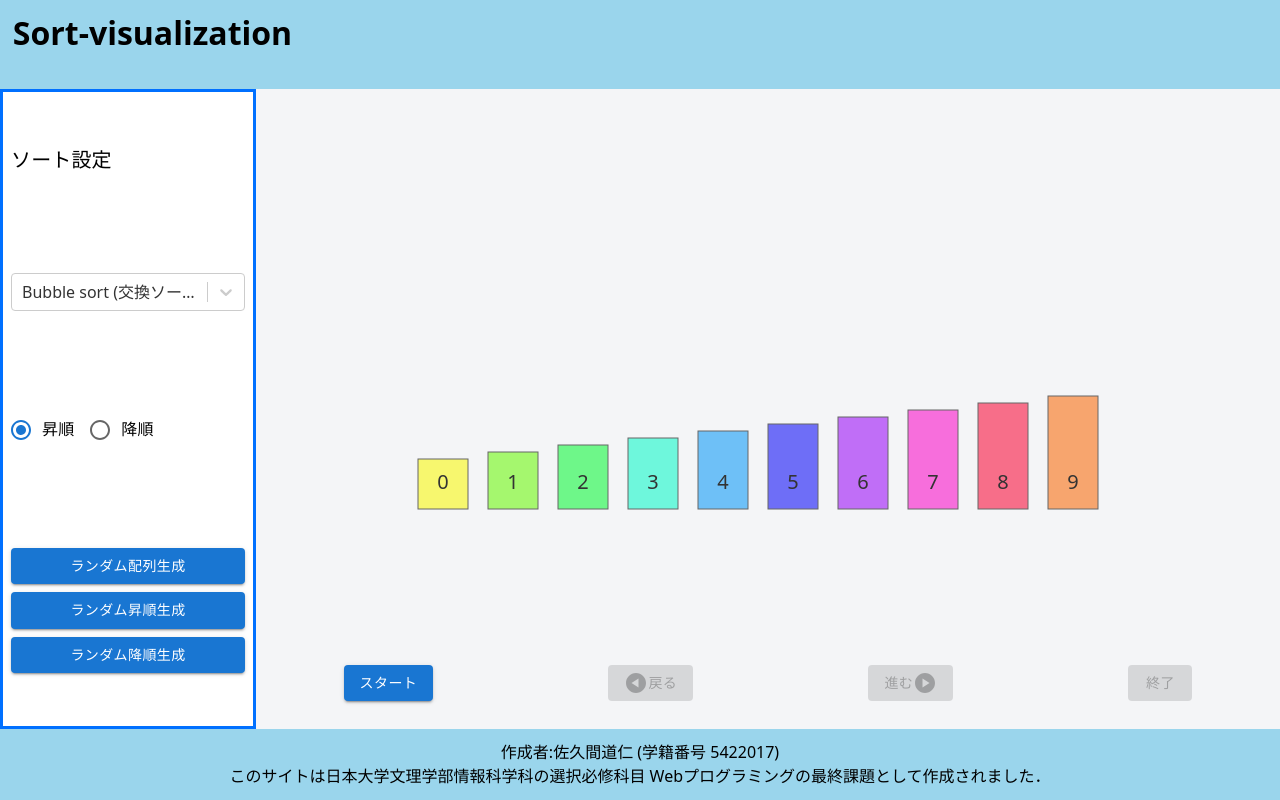
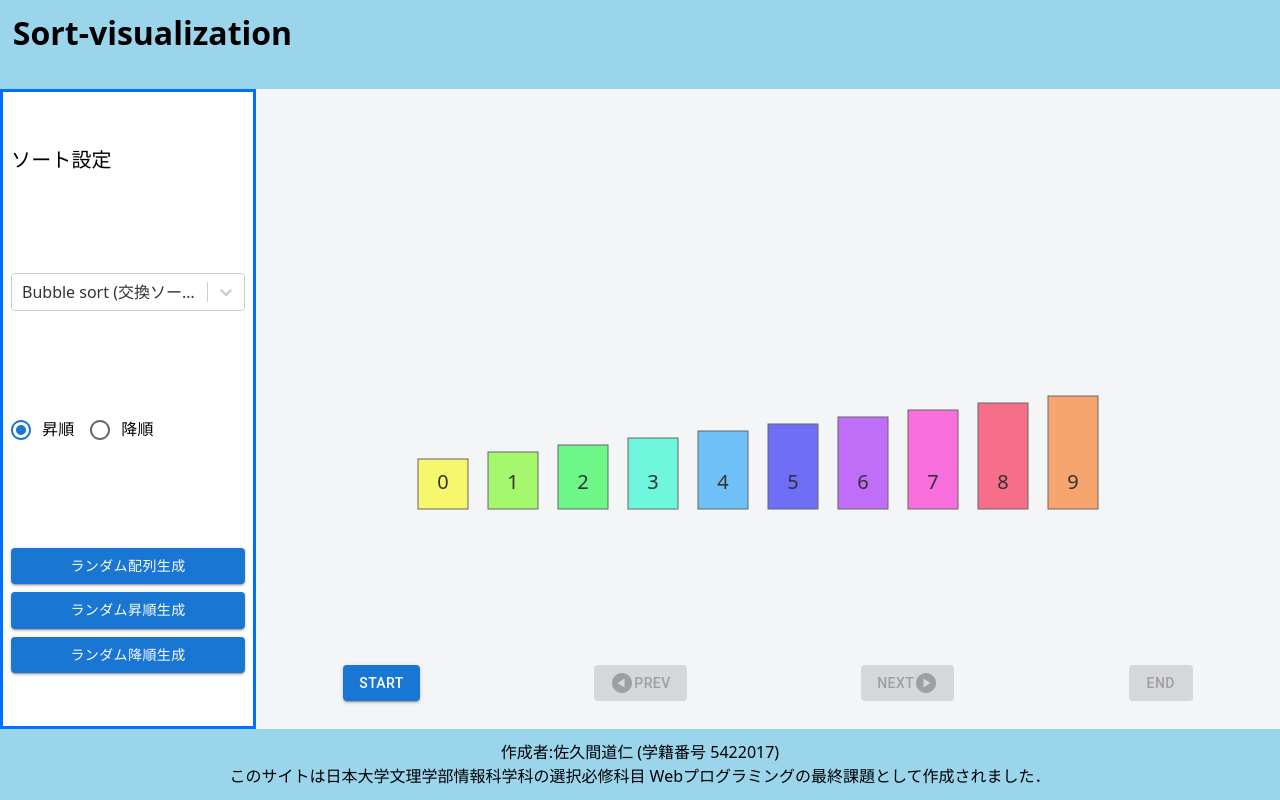
Before and after one commit to mitchi-0719/sort-visualization, a React (Vite) app: page / in a window 1280 px wide. Built offline with nearby package versions, Linux system fonts and the light colour scheme.

Commit message:
buttonの設定など

```diff
--- a/src/components/sort/SortButton.jsx
+++ b/src/components/sort/SortButton.jsx
@@ -20,35 +20,33 @@ export const SortButton = ({
   };
 
   const handleReset = () => {
-    setSortIndex(0);
-    setIsRunning(false);
-    setSortData([]);
+    alert("終了ボタンは未実装です。\nページをリロードしてください。");
   };
 
   return (
     <Box display="flex" justifyContent="space-around">
-      {/* <Button variant="contained">解説</Button> */}
       <Button variant="contained" onClick={handleFetch} disabled={isRunning}>
-        スタート
+        Start
       </Button>
       <Button
         variant="contained"
-        disabled={sortIndex === 0 || !isRunning}
+        // disabled={sortIndex === 0 || !isRunning}
+        disabled
         onClick={() => setSortIndex((prev) => prev - 1)}
       >
         <PlayCircle sx={{ transform: "scale(-1, 1)" }} />
-        戻る
+        Prev
       </Button>
       <Button
         variant="contained"
         disabled={sortIndex === sortDataLength - 1 || !isRunning}
         onClick={() => setSortIndex((prev) => prev + 1)}
       >
-        進む
+        Next
         <PlayCircle />
       </Button>
       <Button variant="contained" disabled={!isRunning} onClick={handleReset}>
-        終了
+        End
       </Button>
     </Box>
   );
```
